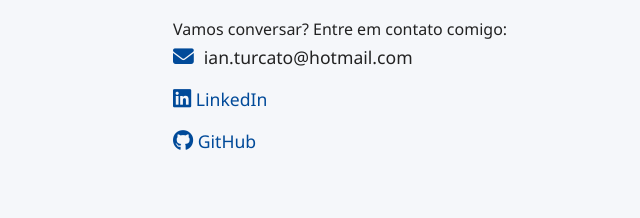
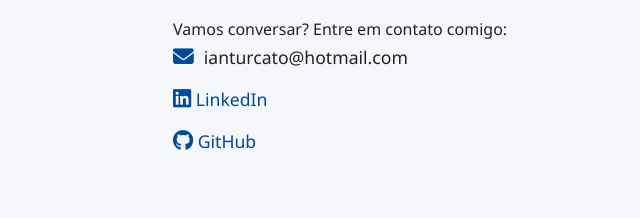
Before and after one commit to IanTurcato/portfolio-ian-turcato, a plain HTML site: page index.html in a window 1280 px wide. Shown: the part 1713-1931 px from the top of the page, 37-677 px from the left. Drawn offline with Linux system fonts and the light colour scheme.

Commit message:
Corrigido email no portfólio

```diff
--- a/index.html
+++ b/index.html
@@ -87,7 +87,7 @@
       <h2>Contato</h2>
       <p>Vamos conversar? Entre em contato comigo:</p>
       <ul>
-        <li><i class="fas fa-envelope"></i> ian.turcato@hotmail.com</li>
+        <li><i class="fas fa-envelope"></i> ianturcato@hotmail.com</li>
         <li>
           <a href="https://www.linkedin.com/in/ianturcato" target="_blank" rel="noopener noreferrer"
             ><i class="fab fa-linkedin"></i> LinkedIn</a
```
